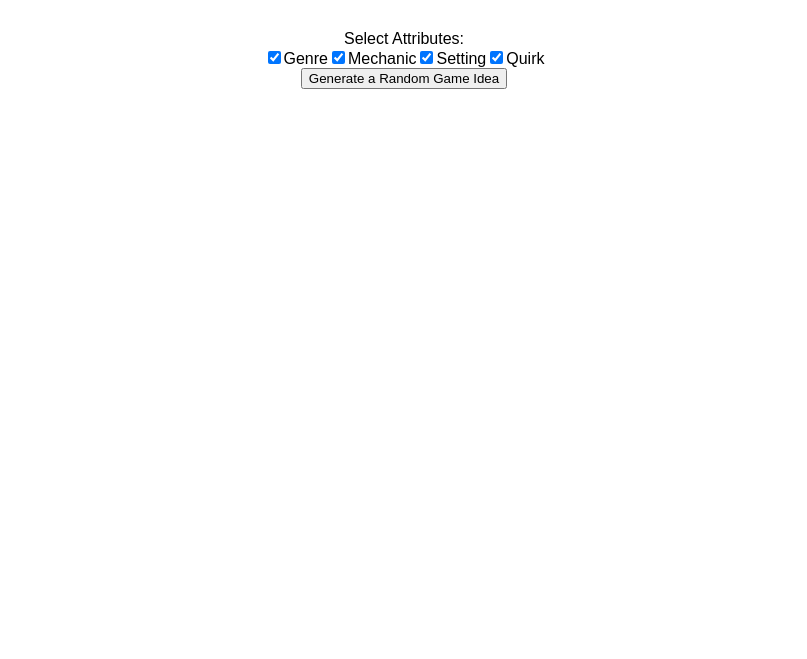
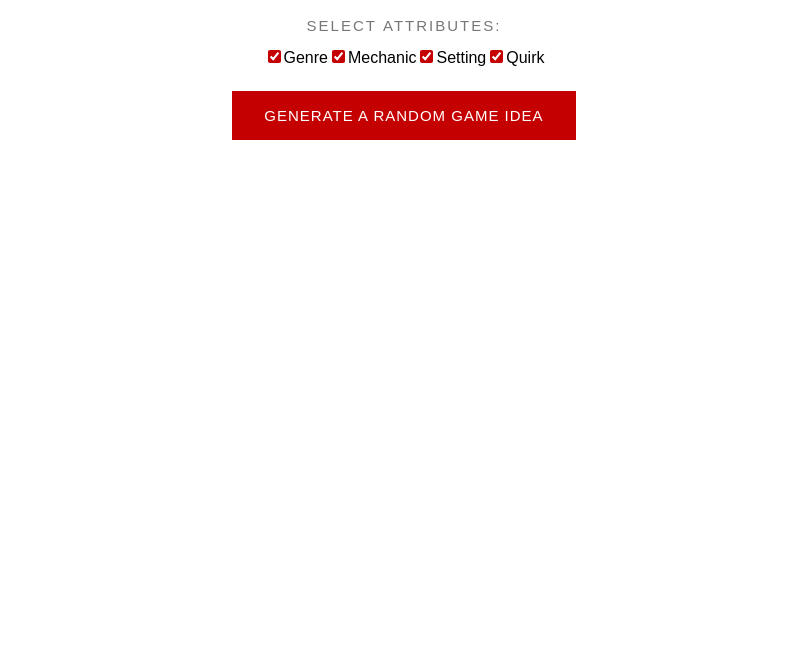
Before and after one commit to SarahMit/gamejamideagenerator, a plain HTML site: page index.html in a window 1280 px wide. Shown: the part 141-800 px from the top of the page, without its empty margins (236-1043 px from the left). Drawn offline with Linux system fonts and the light colour scheme.

Commit message:
some styling

```diff
--- a/index.html
+++ b/index.html
@@ -10,9 +10,10 @@
     <div class="eleven">
         <h2>GameJam Idea Generator</h2>
     </div>
-    <label for="columns">Select Attributes:</label>
+    <!--<label for="columns">Select Attributes:</label>-->
+    <h2>Select Attributes:</h2>
     <div id="checkbox-container"></div>
-    <button onclick="generateRandom()">Generate a Random Game Idea</button>
+    <button class="button" onclick="generateRandom()">Generate a Random Game Idea</button>
     <div id="result-container"></div>
 
     <script src="script.js"></script>
--- a/script.js
+++ b/script.js
@@ -30,6 +30,7 @@ document.addEventListener("DOMContentLoaded", function () {
 
             // Populate the columns checkbox
             const checkboxContainer = document.getElementById('checkbox-container');
+            checkboxContainer.classList.add('checkbox');
             headers.forEach(header => {
                 const checkbox = document.createElement('input');
                 checkbox.type = 'checkbox';
--- a/styles.css
+++ b/styles.css
@@ -3,6 +3,52 @@ body {
     margin: 20px;
     text-align: center;
 }
+
+.button {
+    background-color: #c50000;
+    border: rgb(255, 255, 255);
+    color: #ffffff;
+    padding: 16px 32px;
+    text-align: center;
+    text-decoration: none;
+    display: inline-block;
+    margin: 4px 2px;
+    transition-duration: 0.4s;
+    cursor: pointer;
+    font-size: 15px;
+    text-transform: uppercase;
+    letter-spacing: 1px;
+    font-family: "Raleway", sans-serif;
+    font-weight: 400;
+  }
+
+  .button:hover {
+    background-color: #a20101;
+    }
+
+  h2{
+    text-align: center;
+    margin-top: 5px;
+    font-size: 15px;
+    color: #777777;
+    word-spacing: 1px;
+    font-weight: normal;
+    letter-spacing: 2px;
+    text-transform: uppercase;
+    font-family: "Raleway", sans-serif;
+    font-weight: 500;
+  }
+
+  .checkbox {
+    margin-bottom: 20px;
+    padding: 0;
+    -webkit-appearance: none;
+    -moz-appearance: none;
+    appearance: none;
+    outline: 0;
+    cursor: pointer;
+    accent-color: #c50000;
+  }
 
 .container {
     margin-bottom: 1px;
```
